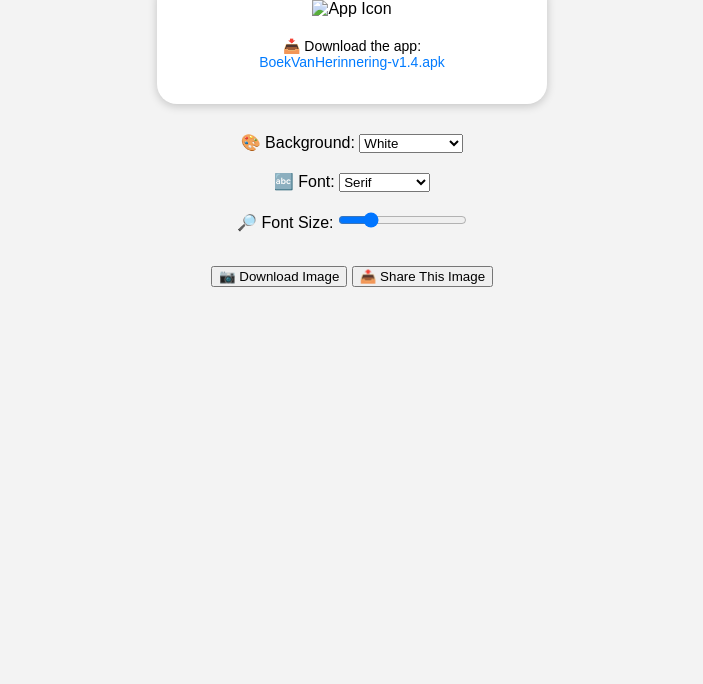
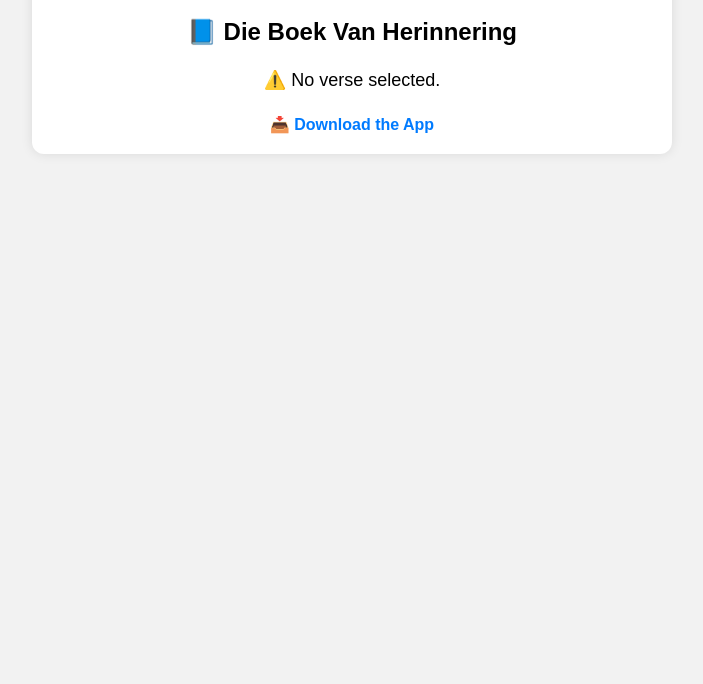
Before and after one commit to BoekVanHerinnering/bibleapp-test, a plain HTML site: page verse-preview.html in a window 1280 px wide. Shown: the part 116-800 px from the top of the page, without its empty margins (288-991 px from the left). Drawn offline with nearby package versions, Linux system fonts and the light colour scheme.

Commit message:
Add files via upload

```diff
--- a/verse-preview.html
+++ b/verse-preview.html
@@ -2,114 +2,62 @@
 <html lang="en">
 <head>
   <meta charset="UTF-8">
-  <title>Verse Share Preview</title>
+  <title>📤 Verse Preview</title>
   <meta name="viewport" content="width=device-width, initial-scale=1.0">
-  <script src="https://cdn.jsdelivr.net/npm/html2canvas@1.4.1/dist/html2canvas.min.js"></script>
   <style>
     body {
-      font-family: Arial, sans-serif;
-      background: #f3f3f3;
+      font-family: 'Arial', sans-serif;
+      text-align: center;
+      background-color: #f2f2f2;
+      margin: 0;
       padding: 20px;
-      text-align: center;
     }
-    #verseCard {
-      border-radius: 20px;
+    .container {
+      background: white;
       padding: 20px;
-      margin: 20px auto;
-      background: #ffffff;
-      box-shadow: 0 2px 10px rgba(0,0,0,0.2);
-      max-width: 350px;
-      position: relative;
+      border-radius: 12px;
+      max-width: 600px;
+      margin: auto;
+      box-shadow: 0 0 12px rgba(0,0,0,0.1);
     }
-    #verseCard img {
-      width: 50px;
-      height: 50px;
+    .app-logo {
+      width: 80px;
+      height: auto;
+      margin-bottom: 10px;
     }
-    #sharePreviewText {
+    .verse-text {
+      white-space: pre-wrap;
+      margin: 20px 0;
       font-size: 18px;
-      margin: 20px 0;
+      line-height: 1.6;
     }
-    select, input[type="range"], button {
-      margin: 10px 0;
+    .download-link {
+      margin-top: 20px;
+      font-weight: bold;
     }
-    a {
+    .download-link a {
+      text-decoration: none;
       color: #007BFF;
-      text-decoration: none;
     }
   </style>
 </head>
 <body>
+  <div class="container">
+    <img src="https://boekvanherinnering.github.io/bibleapp-test/app-icon.png" alt="App Logo" class="app-logo">
+    <h2>📘 Die Boek Van Herinnering</h2>
 
-  <h2>📤 Verse Share Preview</h2>
+    <div id="verseDisplay" class="verse-text">Loading verse...</div>
 
-  <div id="verseCard">
-    <img src="res/icon/icon.png" alt="App Icon">
-    <p id="sharePreviewText"></p>
-    <p style="font-size:14px;">📥 Download the app:<br>
-      <a href="https://drive.google.com/uc?export=download&id=1afP3HY0AohMsfNXl6Wv-FnrMZBZiyybo">BoekVanHerinnering-v1.4.apk </a>
-    </p>
+    <div class="download-link">
+      📥 <a href="https://drive.google.com/uc?export=download&id=1afP3HY0AohMsfNXl6Wv-FnrMZBZiyybo" target="_blank">
+        Download the App
+      </a>
+    </div>
   </div>
 
-  <label>🎨 Background:
-    <select onchange="changeCardBackground(this.value)">
-      <option value="#ffffff">White</option>
-      <option value="#f3f3f3">Light Gray</option>
-      <option value="linear-gradient(135deg, #dfe9f3, #ffffff)">Blue Gradient</option>
-      <option value="url('https://source.unsplash.com/350x200/?sky,clouds')">Sky Image</option>
-    </select>
-  </label>
-  <br>
-
-  <label>🔤 Font:
-    <select onchange="document.getElementById('sharePreviewText').style.fontFamily = this.value">
-      <option value="serif">Serif</option>
-      <option value="sans-serif">Sans Serif</option>
-      <option value="cursive">Cursive</option>
-      <option value="monospace">Monospace</option>
-    </select>
-  </label>
-  <br>
-
-  <label>🔎 Font Size:
-    <input type="range" min="14" max="32" value="18"
-           onchange="document.getElementById('sharePreviewText').style.fontSize = this.value + 'px'">
-  </label>
-  <br><br>
-
-  <button onclick="downloadVerseImage()">📷 Download Image</button>
-  <button onclick="shareVerseImage()">📤 Share This Image</button>
-
-
   <script>
-  function changeCardBackground(value) {
-    const card = document.getElementById("verseCard");
-    if (value.startsWith("url(") || value.startsWith("linear-gradient")) {
-      card.style.background = value;
-      card.style.backgroundSize = "cover";
-    } else {
-      card.style.background = value;
-    }
-  }
-
-  function downloadVerseImage() {
-    const card = document.getElementById("verseCard");
-    html2canvas(card).then(canvas => {
-      const link = document.createElement("a");
-      link.download = "verse.png";
-      link.href = canvas.toDataURL();
-      link.click();
-    });
-  }
-
-  // Load verse from localStorage
-  document.addEventListener("DOMContentLoaded", () => {
-    const previewVerse = localStorage.getItem("previewVerse");
-    if (previewVerse) {
-      document.getElementById("sharePreviewText").innerText = previewVerse;
-    }
-  });
-</script>
-
-
+    const text = sessionStorage.getItem("selectedVersesText") || "⚠️ No verse selected.";
+    document.getElementById("verseDisplay").innerText = text;
+  </script>
 </body>
 </html>
```
